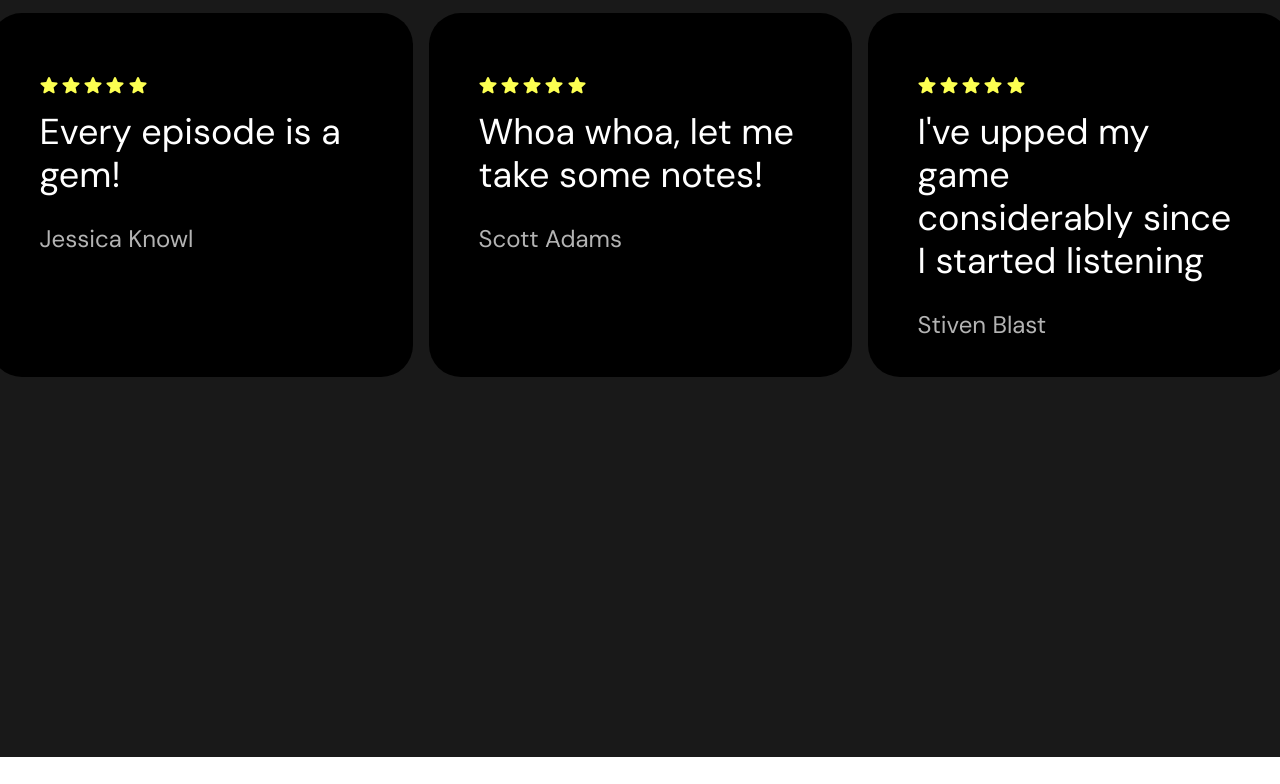
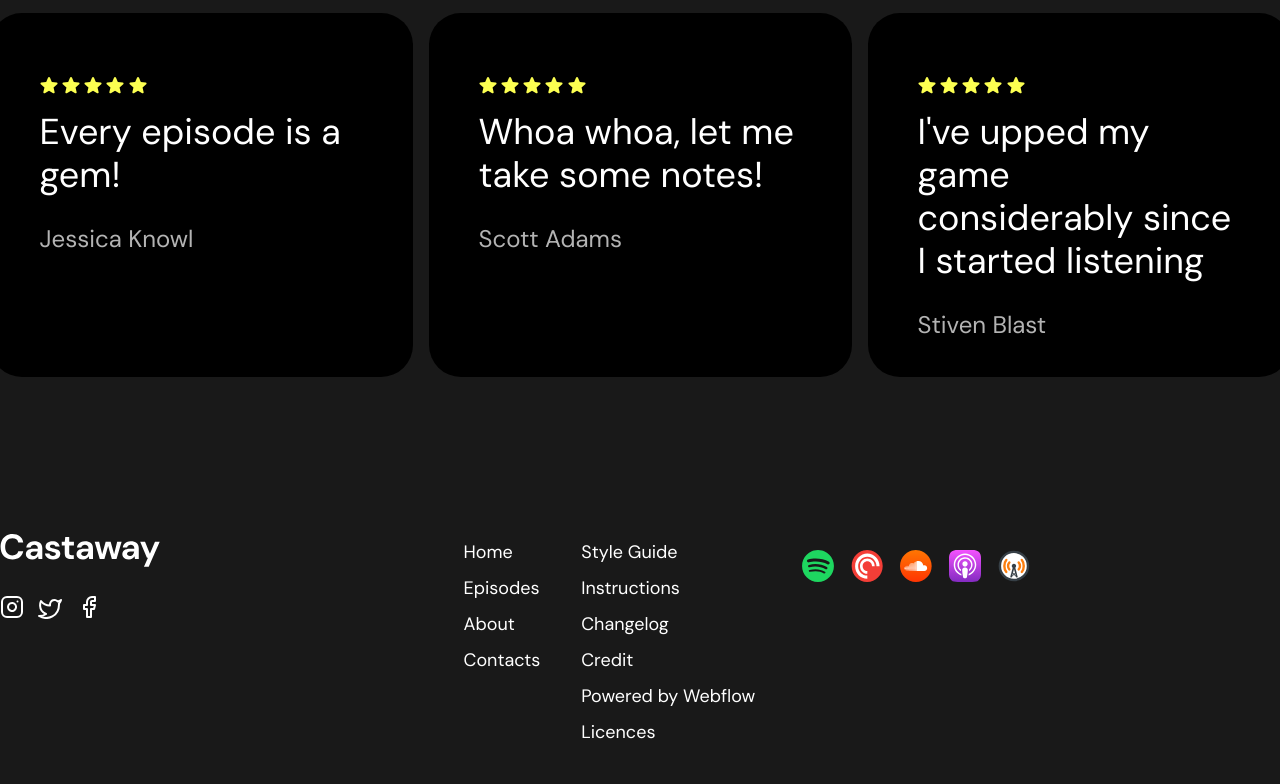
Before and after one commit to br4ndy-code/Castaway, a plain HTML site: page index.html in a window 1280 px wide. Shown: the part 5038-5822 px from the top of the page. Before the commit the page ends 5795 px from the top, so only its background shows below. Drawn offline with Linux system fonts and the light colour scheme.

Commit message:
Add a footer

```diff
--- a/css/style.css
+++ b/css/style.css
@@ -346,6 +346,7 @@ nav {
   background: #191919;
 }
 .rates-wrapper{
+  height: 901px;
   display: flex;
   justify-content: center;
 }
@@ -377,3 +378,38 @@ nav {
   font-size: 24px;
   opacity: 0.7;
 }
+footer{
+  background: #191919;
+}
+.footer-wrapper{
+  display: flex;
+  justify-content: space-between;
+}
+.left-links{
+  width: 45%;
+  height: 250px;
+}
+.social img{
+  margin: 23px 10px 0 0;
+}
+.right-links{
+  width: 55%;
+  display: flex;
+  justify-content: space-between;
+  font-size: 18px;
+  color: #fff;
+  margin-right: 250px;
+  line-height: 36px;
+}
+.menu nav{
+  display: flex;
+  flex-direction: column;
+}
+.info nav{
+  display: flex;
+  flex-direction: column;
+}
+
+.footer-info{
+  width: 180px;
+}
--- a/index.html
+++ b/index.html
@@ -318,5 +318,47 @@
             </div>
         </div>
     </section>
+    <footer>
+        <div class="container">
+            <div class="footer-wrapper">
+                <div class="left-links">
+                    <img id="logo" src="./img/IMAGE.svg" alt="logo" />
+                    <div class="social">
+                        <a href="#"><img src="./img/instagram.svg" alt="instagram icon"></a>
+                        <a href="#"><img src="./img/twitter.svg" alt="twitter icon"></a>
+                        <a href="#"><img src="./img/facebook.svg" alt="facebook icon"></a>
+                    </div>
+                </div>
+                <div class="right-links">
+                    <div class="menu">
+                        <nav>
+                            <div class="footer-menu">Home</div>
+                            <div class="footer-menu">Episodes</div>
+                            <div class="footer-menu">About</div>
+                            <div class="footer-menu">Contacts</div>
+                        </nav>
+                    </div>
+                    <div class="info">
+                        <nav>
+                            <div class="footer-info">Style Guide</div>
+                            <div class="footer-info">Instructions</div>
+                            <div class="footer-info">Changelog</div>
+                            <div class="footer-info">Credit</div>
+                            <div class="footer-info">Powered by Webflow</div>
+                            <div class="footer-info">Licences</div>
+
+                        </nav>
+                    </div>
+                    <div class="links-img">
+                        <div class="link"><img src="./img/icon0.svg" alt="" /></div>
+                        <div class="link"><img src="./img/icon1.svg" alt="" /></div>
+                        <div class="link"><img src="./img/icon2.svg" alt="" /></div>
+                        <div class="link"><img src="./img/icon3.svg" alt="" /></div>
+                        <div class="link"><img src="./img/icon4.svg" alt="" /></div>
+                      </div>
+                </div>
+            </div>
+        </div>
+    </footer>
   </body>
 </html>
```
Also changed, not shown: img/facebook.svg (added), img/instagram.svg (added), img/twitter.svg (added).
